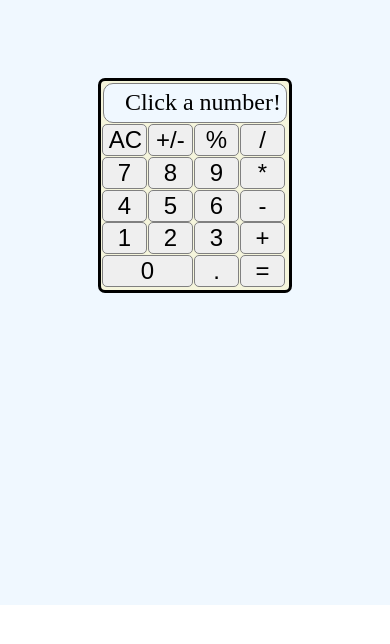
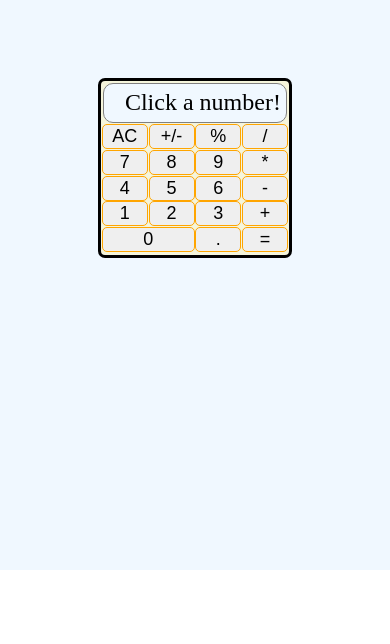
Before and after one commit to nothinktank/odin-calc, a plain HTML site: page index.html in a window 390 px wide. Drawn offline with Linux system fonts and the light colour scheme.

Commit message:
add media query for max-width: 390px

```diff
--- a/style.css
+++ b/style.css
@@ -55,13 +55,25 @@ html, body {
  }
 
  .regularbutton{
-  width: 24.2%;
+  width: 24.6%;
   margin: 0.2%;
   height: 10%;
  }
 
  .doublebutton{
-  width: 48.8%;
+  width: 49.6%;
   margin: 0.2%;
   height: 10%;
  }
+
+ @media (max-width: 390px) {
+  button{
+    font-size: large;
+    border: thin solid orange;
+   }
+   .regularbutton{
+    width: 24.6%;
+    margin: 0.2%;
+    height: 10%;
+   }
+ }
```
